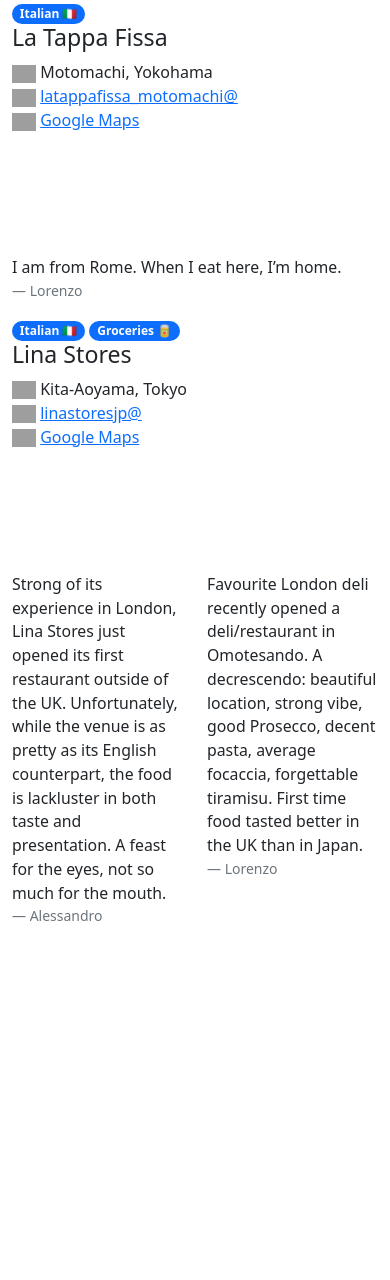
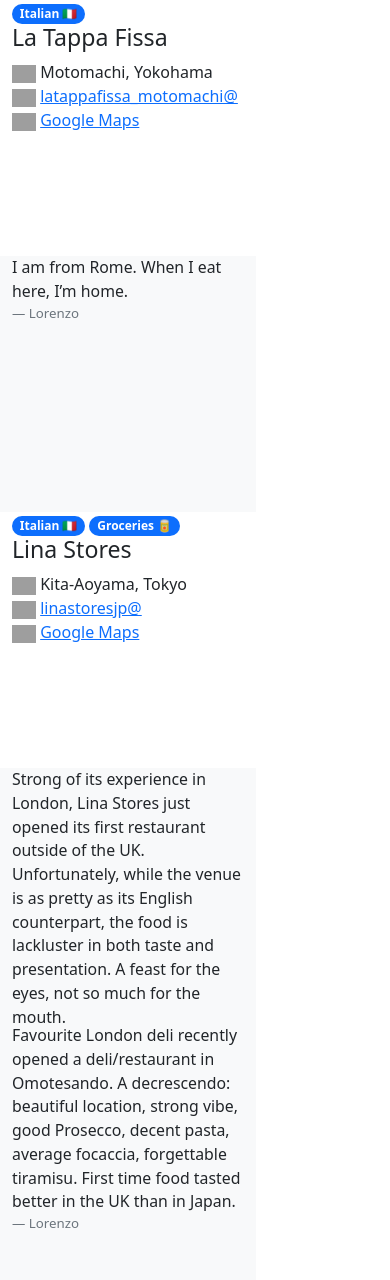
Before and after one commit to alessandrosp/shingiron, a Jekyll site: the page built from docs/index.html, in a window 390 px wide. Built offline with Jekyll 4.4.1, drawn with Linux system fonts in a browser that asks for light colours; nearby versions of some CDN libraries; comment, search, counter and statistics services are not loaded; before the commit the page ends 942 px from its top, so only the background shows below that; grey boxes are pictures that could not be loaded.

Commit message:
Update style.css

```diff
--- a/docs/assets/css/style.css
+++ b/docs/assets/css/style.css
@@ -28,9 +28,32 @@
   text-align: left !important;
 }
 
+/* MOBILE */
 @media only screen and (max-width: 992px) {
   .place-review {
     display: none !important;
+  }
+}
+
+/* DESKTOP */
+@media only screen and (min-width: 992px) {
+  .place-review-mobile {
+    display: none;
+  }
+}
+
+/* MOBILE */
+@media only screen and (max-width: 992px) {
+  .place-review-mobile {
+    background-color: #f8f9fa;
+    font-size: 95%;
+    height: 256px;
+    -ms-flex: 0 0 256px;
+        flex: 0 0 256px;
+    position: relative;
+    display: flex !important;
+    justify-content: center;
+    text-align: left !important;
   }
 }
 
```
